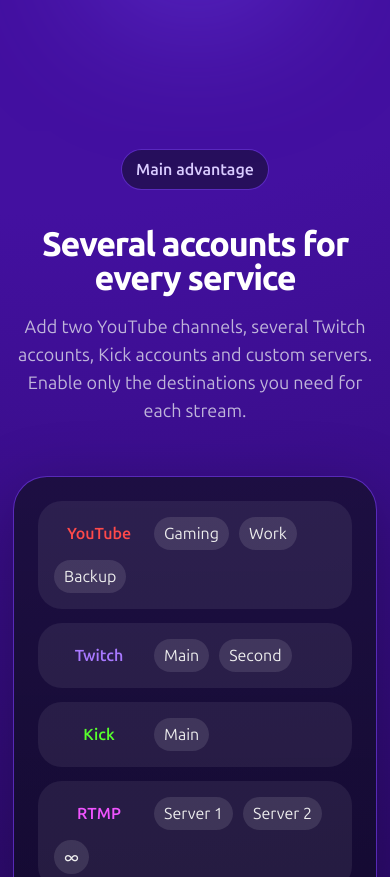
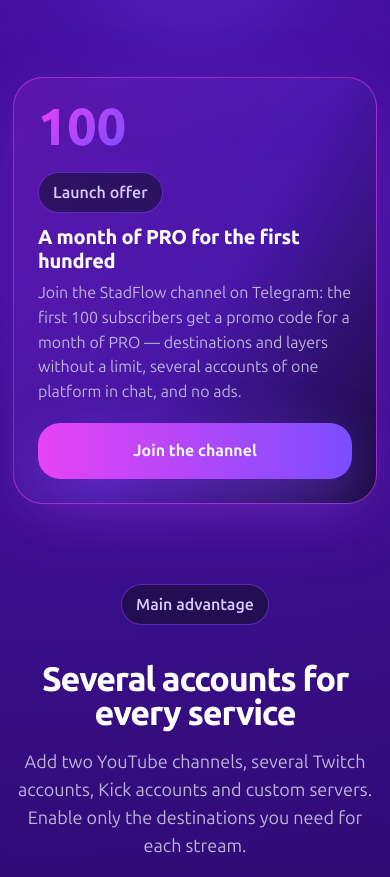
Before and after one commit to DenisStadnichenko/WebLightStream, a plain HTML site: page index.html in a window 390 px wide. Shown: the part 1429-2306 px from the top of the page. Drawn offline with Linux system fonts and the light colour scheme.

Commit message:
Offer the first hundred Telegram subscribers a month of PRO
A strip under the hero on the front page: a large 100, the offer, and a
button into the Telegram channel. It sits above everything that explains
the app, because it expires on its own — once a hundred codes are out,
the section comes back off.

The wording is held to what the app actually does. A promo code is the
app's own, kept in Firestore rather than Play, and grants PRO for a set
number of days, so a month of PRO is a code with days set to 30 and no
dependency on the Play subscription that is not configured yet. What the
banner does not claim is how a subscriber receives their code: that is
not decided in any document I can read, so it says only who gets one.

The count is a written claim, not a live number — nothing on a static
page can know how many people have joined.

Four strings in three languages, leaving all three dictionaries at 174
keys. Checked at 320, 390, 768 and 1440: the strip is a row on a desktop
and a stack on a phone, the button goes full width under 900px, and the
gradient on the numeral is behind a background-clip support query so it
does not render as invisible text where that is unsupported.

Co-Authored-By: Claude Opus 5 <noreply@anthropic.com>

```diff
--- a/index.html
+++ b/index.html
@@ -24,7 +24,7 @@
   <link rel="preconnect" href="https://fonts.googleapis.com">
   <link rel="preconnect" href="https://fonts.gstatic.com" crossorigin>
   <link href="https://fonts.googleapis.com/css2?family=Ubuntu+Sans:wght@400..800&display=swap" rel="stylesheet">
-  <link rel="stylesheet" href="styles.css?v=33" />
+  <link rel="stylesheet" href="styles.css?v=34" />
   <script type="application/ld+json">{"@context": "https://schema.org", "@type": "SoftwareApplication", "name": "StadFlow", "operatingSystem": "Android 8.0+", "applicationCategory": "MultimediaApplication", "description": "Mobile live streaming studio for Android built for game streaming: a panel over the game, a scene mixer with layers, chat read and answered in the app, and unlimited RTMP, RTSP, SRT or UDP destinations.", "url": "https://stadflow-el-moloko-s-projects.vercel.app/", "softwareVersion": "1.0.0", "image": "https://stadflow-el-moloko-s-projects.vercel.app/assets/og.png", "offers": [{"@type": "Offer", "price": "0", "priceCurrency": "USD", "name": "Free"}, {"@type": "Offer", "name": "PRO monthly", "category": "subscription", "price": "9.00", "priceCurrency": "USD", "priceSpecification": {"@type": "UnitPriceSpecification", "price": "9.00", "priceCurrency": "USD", "billingDuration": 1, "billingIncrement": 1, "referenceQuantity": {"@type": "QuantitativeValue", "value": 1, "unitCode": "MON"}}}, {"@type": "Offer", "name": "PRO yearly", "category": "subscription", "price": "49.00", "priceCurrency": "USD", "priceSpecification": {"@type": "UnitPriceSpecification", "price": "49.00", "priceCurrency": "USD", "billingDuration": 1, "billingIncrement": 1, "referenceQuantity": {"@type": "QuantitativeValue", "value": 1, "unitCode": "ANN"}}}]}</script>
 </head>
 <body>
@@ -61,6 +61,18 @@
       <div class="phone phone-c"><img width="320" height="720" loading="lazy" decoding="async" src="assets/024594df-80b7-4dea-a711-4443524b90ca.webp" alt="StadFlow live screen" /></div>
     </div>
   </header>
+
+  <section class="wrap" style="padding: 0 0 8px;">
+    <div class="promo">
+      <div class="promo-num" aria-hidden="true">100</div>
+      <div class="promo-copy">
+        <div class="eyebrow" data-i18n="promo_eyebrow">Launch offer</div>
+        <h2 data-i18n="promo_title">A month of PRO for the first hundred</h2>
+        <p data-i18n="promo_text">Join the StadFlow channel on Telegram: the first 100 subscribers get a promo code for a month of PRO — destinations and layers without a limit, several accounts of one platform in chat, and no ads.</p>
+      </div>
+      <a class="btn promo-btn" href="https://t.me/+wtd2gsSPuAQ5MmIy" target="_blank" rel="noopener" data-i18n="promo_cta">Join the channel</a>
+    </div>
+  </section>
 
   <section id="accounts" class="section wrap split">
     <div>
@@ -171,6 +183,6 @@
     </div>
   </footer>
 
-  <script src="js/app.js?v=33"></script>
+  <script src="js/app.js?v=34"></script>
 </body>
 </html>
--- a/js/app.js
+++ b/js/app.js
@@ -32,7 +32,7 @@ const dict = {
     f_cam_title:'Pro camera', f_cam_text_long:'Manual control when auto gets it wrong: exposure and exposure lock, ISO and shutter, focus distance, white balance in presets or kelvin, anti-flicker, stabilisation, noise reduction and sharpness. Free, like the rest of the craft.', c9:'Manual camera controls',
     q17:'Can I control the camera manually?', a17:'Yes. The Pro camera panel gives you exposure and exposure lock, ISO and shutter, focus distance, white balance as presets or in kelvin, anti-flicker, preview stabilisation, noise reduction and sharpness. If your lens does not support a setting, the app says so instead of pretending. It is available on the free plan.',
     f_proto_title:"Protocols don't have to match", f_proto_text:'SRT to your own server and RTMP to YouTube, in the same stream. The picture is encoded once and shared across destinations.', f_proto_text_long:'SRT to your own server and RTMP to YouTube, in the same stream. The picture is encoded once and shared across destinations, so a second one costs only its uplink — the same, whichever protocol carries it.', c10:'Different protocols in one stream', q18:'Can I run RTMP and SRT at the same time?', a18:'Yes. The protocol belongs to each destination, not to the stream. A common setup is SRT to your own relay, which holds the picture together on a weak mobile network, and RTMP to the platform, which is all the platforms accept. Nothing has to be switched on for this — it is the ordinary way it works.',
-    tg_channel:'Telegram channel', tg_title:'Telegram', tg_text:'What each release changes, what is being built next, and early builds to test before they go out. Feedback, bug reports and feature requests are welcome there too.',
+    promo_eyebrow:'Launch offer', promo_title:'A month of PRO for the first hundred', promo_text:'Join the StadFlow channel on Telegram: the first 100 subscribers get a promo code for a month of PRO — destinations and layers without a limit, several accounts of one platform in chat, and no ads.', promo_cta:'Join the channel', tg_channel:'Telegram channel', tg_title:'Telegram', tg_text:'What each release changes, what is being built next, and early builds to test before they go out. Feedback, bug reports and feature requests are welcome there too.',
     get_play:'Coming soon on Google Play', soon_play:'Coming soon on Google Play', dl_note:'Android 8.0+ · v1.0.0 · coming soon on Google Play', download:'Get the app',
     changelog_title:'What\'s New', changelog_latest:'Latest Version'
   },
@@ -69,7 +69,7 @@ const dict = {
     f_cam_title:'Проф. камера', f_cam_text_long:'Ручное управление там, где автоматика ошибается: экспозиция и её фиксация, ISO и выдержка, дистанция фокуса, баланс белого пресетами или в кельвинах, подавление мерцания, стабилизация, шумоподавление и резкость. Бесплатно, как и остальное мастерство.', c9:'Ручные настройки камеры',
     q17:'Можно управлять камерой вручную?', a17:'Да. В панели «Проф. камера» доступны экспозиция и её фиксация, ISO и выдержка, дистанция фокуса, баланс белого пресетами или в кельвинах, подавление мерцания, стабилизация превью, шумоподавление и резкость. Если объектив чего-то не умеет, приложение прямо об этом скажет. Доступно на бесплатном тарифе.',
     f_proto_title:'Протоколы не обязаны совпадать', f_proto_text:'SRT на свой сервер и RTMP на YouTube — в одной трансляции. Картинка кодируется один раз и раздаётся всем назначениям.', f_proto_text_long:'SRT на свой сервер и RTMP на YouTube — в одной трансляции. Картинка кодируется один раз и раздаётся всем назначениям, поэтому второе стоит только исходящего канала — одинаково, какой бы протокол его ни нёс.', c10:'Разные протоколы в одной трансляции', q18:'Можно ли вести RTMP и SRT одновременно?', a18:'Да. Протокол задаётся у каждого назначения отдельно, а не у трансляции. Обычный сценарий: SRT до своего relay — он лучше держит картинку на слабой мобильной сети, — и RTMP на платформу, потому что платформы принимают только его. Включать для этого ничего не нужно, это обычный режим работы.',
-    tg_channel:'Канал в Telegram', tg_title:'Telegram', tg_text:'Что меняет каждый релиз, что делается сейчас и сборки, которые можно попробовать раньше всех. Туда же можно написать отзыв, сообщить об ошибке или предложить функцию.',
+    promo_eyebrow:'К запуску', promo_title:'Месяц PRO первой сотне', promo_text:'Подпишитесь на канал StadFlow в Telegram: первые 100 подписчиков получат промокод на месяц PRO — назначения и слои без ограничений, несколько аккаунтов одной платформы в чате и никакой рекламы.', promo_cta:'Подписаться на канал', tg_channel:'Канал в Telegram', tg_title:'Telegram', tg_text:'Что меняет каждый релиз, что делается сейчас и сборки, которые можно попробовать раньше всех. Туда же можно написать отзыв, сообщить об ошибке или предложить функцию.',
     get_play:'Скоро в Google Play', soon_play:'Скоро в Google Play', dl_note:'Android 8.0+ · v1.0.0 · скоро в Google Play', download:'Установить',
     changelog_title:'Что нового', changelog_latest:'Последняя версия'
   },
@@ -106,7 +106,7 @@ const dict = {
     f_cam_title:'Проф. камера', f_cam_text_long:'Ручне керування там, де автоматика помиляється: експозиція та її фіксація, ISO і витримка, дистанція фокуса, баланс білого пресетами або в кельвінах, придушення мерехтіння, стабілізація, шумозаглушення та різкість. Безкоштовно, як і решта майстерності.', c9:'Ручні налаштування камери',
     q17:'Чи можна керувати камерою вручну?', a17:'Так. У панелі «Проф. камера» доступні експозиція та її фіксація, ISO і витримка, дистанція фокуса, баланс білого пресетами або в кельвінах, придушення мерехтіння, стабілізація прев’ю, шумозаглушення та різкість. Якщо об’єктив чогось не вміє, застосунок прямо про це скаже. Доступно на безкоштовному тарифі.',
     f_proto_title:'Протоколи не мусять збігатися', f_proto_text:'SRT на власний сервер і RTMP на YouTube — в одній трансляції. Картинка кодується один раз і роздається всім призначенням.', f_proto_text_long:'SRT на власний сервер і RTMP на YouTube — в одній трансляції. Картинка кодується один раз і роздається всім призначенням, тому друге коштує лише вихідного каналу — однаково, хоч би який протокол його ніс.', c10:'Різні протоколи в одній трансляції', q18:'Чи можна вести RTMP і SRT одночасно?', a18:'Так. Протокол задається в кожного призначення окремо, а не в трансляції. Звичайний сценарій: SRT до власного relay — він краще тримає картинку на слабкій мобільній мережі, — і RTMP на платформу, бо платформи приймають лише його. Вмикати для цього нічого не треба, це звичайний режим роботи.',
-    tg_channel:'Канал у Telegram', tg_title:'Telegram', tg_text:'Що змінює кожен реліз, що робиться зараз і збірки, які можна спробувати раніше за всіх. Туди ж можна написати відгук, повідомити про помилку або запропонувати функцію.',
+    promo_eyebrow:'До запуску', promo_title:'Місяць PRO першій сотні', promo_text:'Підпишіться на канал StadFlow у Telegram: перші 100 підписників отримають промокод на місяць PRO — напрямки та шари без обмежень, кілька акаунтів однієї платформи в чаті й жодної реклами.', promo_cta:'Підписатися на канал', tg_channel:'Канал у Telegram', tg_title:'Telegram', tg_text:'Що змінює кожен реліз, що робиться зараз і збірки, які можна спробувати раніше за всіх. Туди ж можна написати відгук, повідомити про помилку або запропонувати функцію.',
     get_play:'Незабаром у Google Play', soon_play:'Незабаром у Google Play', dl_note:'Android 8.0+ · v1.0.0 · незабаром у Google Play', download:'Встановити',
     changelog_title:'Що нового', changelog_latest:'Остання версія'
   }
--- a/styles.css
+++ b/styles.css
@@ -209,3 +209,25 @@ h1,h2,h3,h4,.brand,.btn,.faq summary,.badge,.eyebrow,.pricing-price,.footer b,.a
 .btn{font-weight:700;letter-spacing:0}
 .lead,.section-text,.cta p,.content-page p,.content-page li,.cards p,.faq p{font-family:var(--font-body)}
 .hero-pills span,.platforms span{font-weight:500}
+
+
+/* ============ Launch promo ============ */
+/* A strip under the hero, louder than the ordinary cards because it is an
+   offer with a count on it, not a feature. */
+.promo{display:flex;align-items:center;gap:26px;flex-wrap:wrap;padding:28px 32px;border-radius:30px;
+  border:1px solid rgba(230,67,243,.55);
+  background:linear-gradient(120deg,rgba(230,67,243,.15),rgba(123,77,255,.12) 55%,rgba(13,11,31,.72));
+  box-shadow:0 18px 70px rgba(230,67,243,.15)}
+.promo-num{flex:none;font-family:var(--font-display);font-weight:800;font-size:66px;line-height:1;color:var(--pink)}
+@supports (-webkit-background-clip:text){
+  .promo-num{background:linear-gradient(135deg,var(--pink),var(--violet));-webkit-background-clip:text;background-clip:text;color:transparent}
+}
+.promo-copy{flex:1;min-width:240px}
+.promo-copy h2{font-size:clamp(20px,2.2vw,28px);line-height:1.2;margin:12px 0 8px}
+.promo-copy p{color:var(--muted);line-height:1.55;margin:0;max-width:62ch}
+.promo-btn{flex:none}
+@media(max-width:900px){
+  .promo{padding:24px;gap:18px}
+  .promo-num{font-size:52px}
+  .promo-btn{width:100%}
+}
```
Also changed, not shown: 404.html (+2 -2 lines), changelog.html (+3 -3 lines), contact.html (+3 -3 lines), cookies.html (+3 -3 lines), eula.html (+3 -3 lines), faq.html (+2 -2 lines), features.html (+2 -2 lines), integrations.html (+3 -3 lines), kick.html (+3 -3 lines), pricing.html (+2 -2 lines), privacy.html (+3 -3 lines), roadmap.html (+3 -3 lines), support.html (+3 -3 lines), terms.html (+3 -3 lines), 2 more files.
